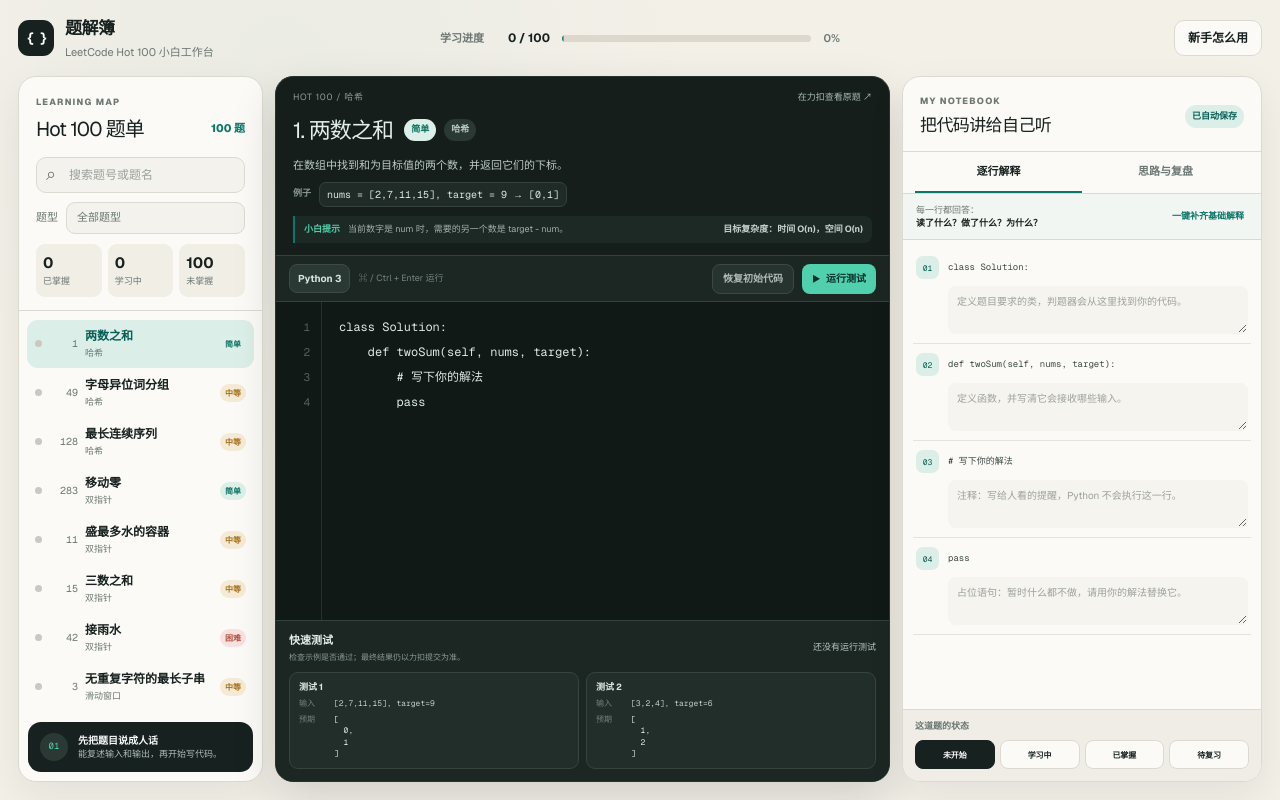
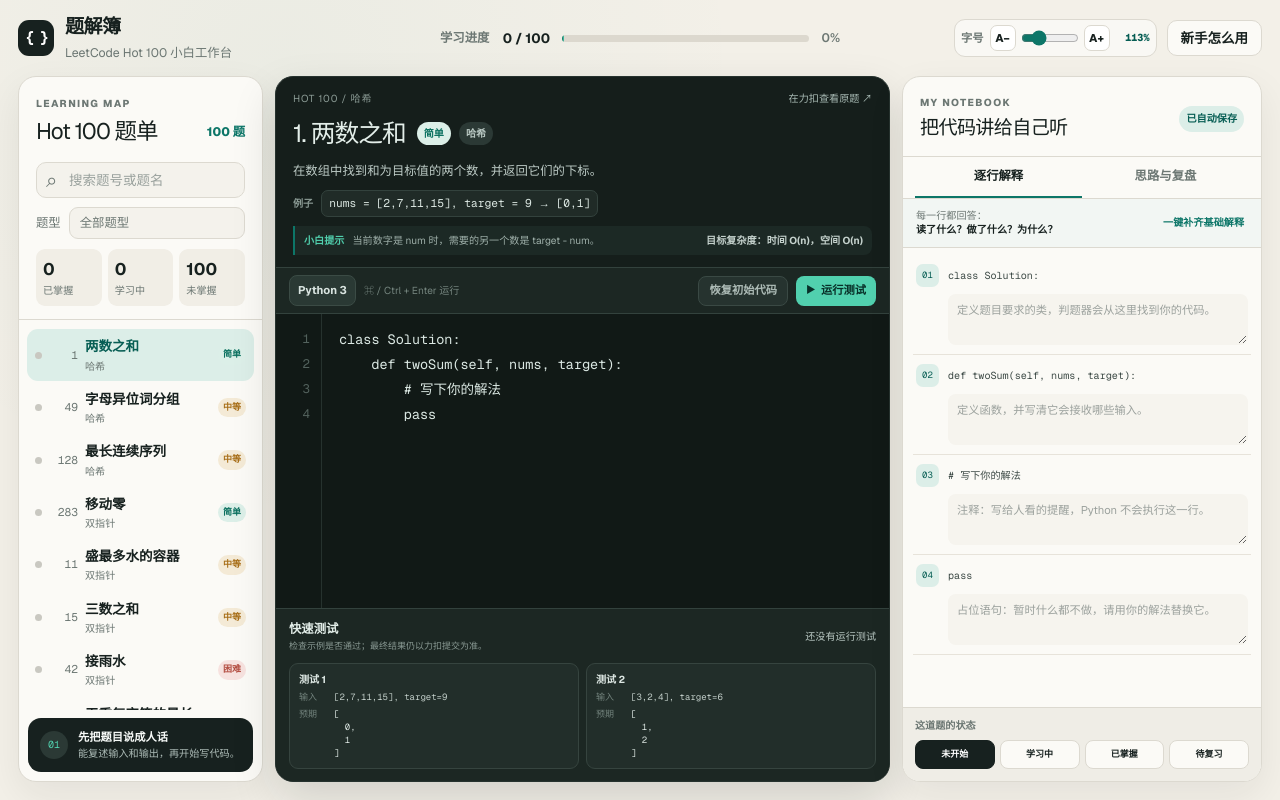
Before and after one commit to cocoyou123456789-sketch/coding-helper, a Next.js app: page / in a window 1280 px wide. Built offline with nearby package versions, Linux system fonts and the light colour scheme.

Commit message:
Add adjustable font sizing

```diff
--- a/app/globals.css
+++ b/app/globals.css
@@ -33,6 +33,7 @@
 
 html {
   background: var(--paper);
+  font-size: var(--app-font-size, 18px);
 }
 
 body {
@@ -131,7 +132,7 @@ a {
   color: #fff;
   display: inline-flex;
   font-family: var(--font-geist-mono), monospace;
-  font-size: 14px;
+  font-size: 0.875rem;
   font-weight: 700;
   height: 36px;
   justify-content: center;
@@ -141,14 +142,14 @@ a {
 
 .brand-block strong {
   display: block;
-  font-size: 17px;
+  font-size: 1.0625rem;
   letter-spacing: -0.03em;
 }
 
 .brand-block div > span {
   color: var(--muted);
   display: block;
-  font-size: 11px;
+  font-size: 0.6875rem;
   margin-top: 2px;
 }
 
@@ -164,12 +165,12 @@ a {
 .header-progress-copy span,
 .header-progress b {
   color: var(--muted);
-  font-size: 11px;
+  font-size: 0.6875rem;
   font-weight: 600;
 }
 
 .header-progress-copy strong {
-  font-size: 12px;
+  font-size: 0.75rem;
 }
 
 .progress-track {
@@ -194,11 +195,70 @@ a {
   justify-content: flex-end;
 }
 
+.font-size-control {
+  align-items: center;
+  background: rgba(255, 255, 255, 0.55);
+  border: 1px solid var(--line);
+  border-radius: 11px;
+  display: inline-flex;
+  flex: 0 0 auto;
+  gap: 5px;
+  height: 38px;
+  padding: 0 6px;
+}
+
+.font-size-control > span {
+  color: var(--muted);
+  font-size: 0.625rem;
+  font-weight: 700;
+  margin-right: 1px;
+}
+
+.font-size-control button {
+  align-items: center;
+  background: var(--panel-strong);
+  border: 1px solid var(--line);
+  border-radius: 7px;
+  display: inline-flex;
+  font-size: 0.625rem;
+  font-weight: 800;
+  height: 26px;
+  justify-content: center;
+  padding: 0;
+  width: 26px;
+}
+
+.font-size-control button:hover:not(:disabled) {
+  border-color: var(--teal);
+  color: var(--teal-dark);
+}
+
+.font-size-control button:disabled {
+  cursor: not-allowed;
+  opacity: 0.35;
+}
+
+.font-size-control input {
+  accent-color: var(--teal);
+  cursor: ew-resize;
+  margin: 0;
+  width: 58px;
+}
+
+.font-size-control output {
+  color: var(--teal-dark);
+  font-family: var(--font-geist-mono), monospace;
+  font-size: 0.5625rem;
+  font-weight: 750;
+  min-width: 35px;
+  text-align: right;
+}
+
 .save-state {
   align-items: center;
   color: var(--muted);
   display: inline-flex;
-  font-size: 11px;
+  font-size: 0.6875rem;
   gap: 7px;
   white-space: nowrap;
 }
@@ -215,7 +275,7 @@ a {
   background: var(--panel);
   border: 1px solid var(--line);
   border-radius: 10px;
-  font-size: 12px;
+  font-size: 0.75rem;
   font-weight: 700;
   min-height: 36px;
   padding: 0 13px;
@@ -253,7 +313,7 @@ a {
 
 .section-kicker {
   color: var(--muted);
-  font-size: 9px;
+  font-size: 0.5625rem;
   font-weight: 800;
   letter-spacing: 0.14em;
 }
@@ -275,14 +335,14 @@ a {
 }
 
 .library-title-row h1 {
-  font-size: 20px;
+  font-size: 1.25rem;
   letter-spacing: -0.045em;
   margin: 0;
 }
 
 .library-title-row > span {
   color: var(--teal);
-  font-size: 11px;
+  font-size: 0.6875rem;
   font-weight: 750;
 }
 
@@ -293,7 +353,7 @@ a {
 
 .search-field > span[aria-hidden] {
   color: var(--muted);
-  font-size: 18px;
+  font-size: 1.125rem;
   left: 10px;
   line-height: 1;
   position: absolute;
@@ -304,7 +364,7 @@ a {
   background: #f4f2ec;
   border: 1px solid var(--line);
   border-radius: 10px;
-  font-size: 12px;
+  font-size: 0.75rem;
   height: 36px;
   padding: 0 11px 0 32px;
   width: 100%;
@@ -318,7 +378,7 @@ a {
   align-items: center;
   color: var(--muted);
   display: grid;
-  font-size: 11px;
+  font-size: 0.6875rem;
   gap: 8px;
   grid-template-columns: auto 1fr;
   margin-top: 9px;
@@ -329,7 +389,7 @@ a {
   background: #f4f2ec;
   border: 1px solid var(--line);
   border-radius: 9px;
-  font-size: 11px;
+  font-size: 0.6875rem;
   height: 32px;
   padding: 0 28px 0 10px;
   width: 100%;
@@ -354,12 +414,12 @@ a {
 }
 
 .mini-stats strong {
-  font-size: 15px;
+  font-size: 0.9375rem;
 }
 
 .mini-stats span {
   color: var(--muted);
-  font-size: 9px;
+  font-size: 0.5625rem;
   margin-top: 1px;
 }
 
@@ -420,7 +480,7 @@ a {
 .problem-number {
   color: var(--muted);
   font-family: var(--font-geist-mono), monospace;
-  font-size: 10px;
+  font-size: 0.625rem;
   text-align: right;
 }
 
@@ -437,19 +497,19 @@ a {
 }
 
 .problem-name strong {
-  font-size: 12px;
+  font-size: 0.75rem;
   font-weight: 650;
 }
 
 .problem-name small {
   color: var(--muted);
-  font-size: 9px;
+  font-size: 0.5625rem;
   margin-top: 2px;
 }
 
 .difficulty {
   border-radius: 999px;
-  font-size: 8px;
+  font-size: 0.5rem;
   font-weight: 700;
   padding: 3px 5px;
 }
@@ -488,7 +548,7 @@ a {
   display: flex;
   flex: 0 0 auto;
   font-family: var(--font-geist-mono), monospace;
-  font-size: 9px;
+  font-size: 0.5625rem;
   height: 28px;
   justify-content: center;
   width: 28px;
@@ -496,7 +556,7 @@ a {
 
 .library-tip p {
   color: #aebdb8;
-  font-size: 9px;
+  font-size: 0.5625rem;
   line-height: 1.5;
   margin: 0;
 }
@@ -504,7 +564,7 @@ a {
 .library-tip strong {
   color: #f7faf8;
   display: block;
-  font-size: 10px;
+  font-size: 0.625rem;
 }
 
 /* Focus area */
@@ -525,7 +585,7 @@ a {
 
 .brief-topline {
   color: var(--editor-muted);
-  font-size: 9px;
+  font-size: 0.5625rem;
   justify-content: space-between;
   letter-spacing: 0.08em;
 }
@@ -547,7 +607,7 @@ a {
 }
 
 .brief-title-row h2 {
-  font-size: 22px;
+  font-size: 1.375rem;
   letter-spacing: -0.04em;
   margin: 0 3px 0 0;
 }
@@ -555,7 +615,7 @@ a {
 .brief-difficulty,
 .topic-badge {
   border-radius: 999px;
-  font-size: 9px;
+  font-size: 0.5625rem;
   font-weight: 700;
   padding: 4px 7px;
 }
@@ -567,7 +627,7 @@ a {
 
 .problem-summary {
   color: #bdcbc6;
-  font-size: 12px;
+  font-size: 0.75rem;
   line-height: 1.65;
   margin: 9px 0 0;
   max-width: 900px;
@@ -582,7 +642,7 @@ a {
 
 .example-row > span {
   color: var(--editor-muted);
-  font-size: 9px;
+  font-size: 0.5625rem;
   font-weight: 700;
   text-transform: uppercase;
 }
@@ -593,7 +653,7 @@ a {
   border-radius: 7px;
   color: #dbe7e2;
   font-family: var(--font-geist-mono), monospace;
-  font-size: 10px;
+  font-size: 0.625rem;
   padding: 4px 7px;
 }
 
@@ -611,14 +671,14 @@ a {
 
 .hint-row > span {
   color: var(--mint);
-  font-size: 9px;
+  font-size: 0.5625rem;
   font-weight: 750;
 }
 
 .hint-row p,
 .hint-row b {
   color: #9fb0aa;
-  font-size: 9px;
+  font-size: 0.5625rem;
   line-height: 1.45;
   margin: 0;
 }
@@ -646,20 +706,20 @@ a {
   border: 1px solid #3b4b45;
   border-radius: 8px;
   color: #d8e3df;
-  font-size: 10px;
+  font-size: 0.625rem;
   font-weight: 700;
   padding: 6px 8px;
 }
 
 .shortcut-label {
   color: #74847e;
-  font-size: 9px;
+  font-size: 0.5625rem;
 }
 
 .dark-button,
 .run-button {
   border-radius: 8px;
-  font-size: 10px;
+  font-size: 0.625rem;
   font-weight: 700;
   height: 30px;
   padding: 0 10px;
@@ -689,7 +749,7 @@ a {
 }
 
 .run-button span {
-  font-size: 8px;
+  font-size: 0.5rem;
 }
 
 .code-editor-wrap {
@@ -705,7 +765,7 @@ a {
   border-right: 1px solid #26322e;
   color: #53625d;
   font-family: var(--font-geist-mono), monospace;
-  font-size: 11px;
+  font-size: 0.6875rem;
   line-height: 25px;
   overflow: hidden;
   padding: 13px 11px 13px 0;
@@ -728,7 +788,7 @@ a {
   color: #dce9e4;
   display: block;
   font-family: var(--font-geist-mono), "SFMono-Regular", Consolas, monospace;
-  font-size: 12px;
+  font-size: 0.75rem;
   height: 100%;
   line-height: 25px;
   min-height: 210px;
@@ -760,18 +820,18 @@ a {
 }
 
 .console-head > div:first-child strong {
-  font-size: 11px;
+  font-size: 0.6875rem;
 }
 
 .console-head > div:first-child span {
   color: var(--editor-muted);
-  font-size: 8px;
+  font-size: 0.5rem;
   margin-top: 2px;
 }
 
 .console-status {
   color: #b9c8c3;
-  font-size: 9px;
+  font-size: 0.5625rem;
   gap: 7px;
   justify-content: flex-end;
   text-align: right;
@@ -831,12 +891,12 @@ a {
 
 .test-card-title strong {
   color: #dce6e2;
-  font-size: 9px;
+  font-size: 0.5625rem;
 }
 
 .test-card-title span {
   color: var(--mint);
-  font-size: 8px;
+  font-size: 0.5rem;
   font-weight: 700;
 }
 
@@ -849,7 +909,7 @@ a {
   color: #c2cec9;
   display: grid;
   font-family: var(--font-geist-mono), monospace;
-  font-size: 8px;
+  font-size: 0.5rem;
   gap: 7px;
   grid-template-columns: 28px minmax(0, 1fr);
   line-height: 1.45;
@@ -870,7 +930,7 @@ a {
 
 .stdout-block {
   color: #aab9b4;
-  font-size: 9px;
+  font-size: 0.5625rem;
   margin-top: 8px;
 }
 
@@ -897,7 +957,7 @@ a {
 }
 
 .notes-head h2 {
-  font-size: 17px;
+  font-size: 1.0625rem;
   letter-spacing: -0.035em;
   margin: 4px 0 0;
 }
@@ -906,7 +966,7 @@ a {
   background: var(--teal-soft);
   border-radius: 999px;
   color: var(--teal-dark);
-  font-size: 9px;
+  font-size: 0.5625rem;
   font-weight: 700;
   padding: 5px 7px;
 }
@@ -924,7 +984,7 @@ a {
   border: 0;
   border-bottom: 2px solid transparent;
   color: var(--muted);
-  font-size: 11px;
+  font-size: 0.6875rem;
   font-weight: 700;
 }
 
@@ -952,7 +1012,7 @@ a {
 
 .line-note-intro p {
   color: var(--muted);
-  font-size: 9px;
+  font-size: 0.5625rem;
   line-height: 1.4;
   margin: 0;
 }
@@ -967,7 +1027,7 @@ a {
   border: 0;
   color: var(--teal);
   flex: 0 0 auto;
-  font-size: 9px;
+  font-size: 0.5625rem;
   font-weight: 750;
   padding: 4px;
 }
@@ -991,7 +1051,7 @@ a {
   color: var(--teal-dark);
   display: flex;
   font-family: var(--font-geist-mono), monospace;
-  font-size: 8px;
+  font-size: 0.5rem;
   height: 23px;
   justify-content: center;
   width: 23px;
@@ -1000,7 +1060,7 @@ a {
 .line-note-card > code {
   color: #3c4945;
   font-family: var(--font-geist-mono), monospace;
-  font-size: 9px;
+  font-size: 0.5625rem;
   line-height: 23px;
   overflow: hidden;
   text-overflow: ellipsis;
@@ -1011,7 +1071,7 @@ a {
   background: #f6f4ee;
   border: 1px solid transparent;
   border-radius: 8px;
-  font-size: 10px;
+  font-size: 0.625rem;
   grid-column: 2;
   line-height: 1.55;
   min-height: 48px;
@@ -1042,7 +1102,7 @@ a {
 .review-notes-view label > span {
   align-items: center;
   display: flex;
-  font-size: 11px;
+  font-size: 0.6875rem;
   font-weight: 750;
   gap: 7px;
 }
@@ -1053,7 +1113,7 @@ a {
   border-radius: 50%;
   color: #fff;
   display: flex;
-  font-size: 8px;
+  font-size: 0.5rem;
   height: 20px;
   justify-content: center;
   width: 20px;
@@ -1062,7 +1122,7 @@ a {
 .review-notes-view small {
   color: var(--muted);
   display: block;
-  font-size: 9px;
+  font-size: 0.5625rem;
   margin: 4px 0 6px 27px;
 }
 
@@ -1070,7 +1130,7 @@ a {
   background: #f5f3ed;
   border: 1px solid var(--line);
   border-radius: 10px;
-  font-size: 10px;
+  font-size: 0.625rem;
   line-height: 1.65;
   padding: 9px 10px;
   resize: vertical;
@@ -1093,7 +1153,7 @@ a {
 .mastery-box > span {
   color: var(--muted);
   display: block;
-  font-size: 9px;
+  font-size: 0.5625rem;
   font-weight: 700;
   margin-bottom: 7px;
 }
@@ -1108,7 +1168,7 @@ a {
   background: var(--panel);
   border: 1px solid var(--line);
   border-radius: 8px;
-  font-size: 8px;
+  font-size: 0.5rem;
   font-weight: 700;
   height: 29px;
   padding: 0 3px;
@@ -1144,7 +1204,7 @@ a {
 }
 
 .guide-dialog h2 {
-  font-size: 22px;
+  font-size: 1.375rem;
   letter-spacing: -0.04em;
   margin: 5px 0 18px;
 }
@@ -1153,7 +1213,7 @@ a {
   background: #ece9e1;
   border: 0;
   border-radius: 50%;
-  font-size: 18px;
+  font-size: 1.125rem;
   height: 30px;
   line-height: 1;
   position: absolute;
@@ -1182,21 +1242,27 @@ a {
   border-radius: 9px;
   color: var(--teal-dark);
   display: flex;
-  font-size: 11px;
+  font-size: 0.6875rem;
   height: 30px;
   justify-content: center;
 }
 
 .guide-dialog li strong {
   display: block;
-  font-size: 12px;
+  font-size: 0.75rem;
 }
 
 .guide-dialog li p {
   color: var(--muted);
-  font-size: 10px;
+  font-size: 0.625rem;
   line-height: 1.55;
   margin: 3px 0 0;
+}
+
+@media (max-width: 1650px) {
+  .save-state {
+    display: none;
+  }
 }
 
 @media (max-width: 1400px) {
@@ -1217,7 +1283,7 @@ a {
   }
 
   .problem-summary {
-    font-size: 11px;
+    font-size: 0.6875rem;
   }
 }
 
@@ -1276,6 +1342,14 @@ a {
     display: none;
   }
 
+  .font-size-control > span {
+    display: none;
+  }
+
+  .font-size-control input {
+    width: 44px;
+  }
+
   .workspace {
     display: block;
   }
@@ -1305,7 +1379,7 @@ a {
   }
 
   .brief-title-row h2 {
-    font-size: 19px;
+    font-size: 1.1875rem;
   }
 
   .hint-row {
@@ -1365,6 +1439,23 @@ a {
   }
 }
 
+@media (max-width: 480px) {
+  .font-size-control input {
+    display: none;
+  }
+
+  .button-quiet {
+    font-size: 0;
+    padding: 0;
+    width: 36px;
+  }
+
+  .button-quiet::after {
+    content: "?";
+    font-size: 1rem;
+  }
+}
+
 @media (prefers-reduced-motion: reduce) {
   *,
   *::before,
--- a/app/page.tsx
+++ b/app/page.tsx
@@ -36,6 +36,10 @@ type RunState =
   | { phase: "error"; message: string; results: WorkerTestResult[]; stdout?: string };
 
 const STORAGE_KEY = "leetcode-hot100-study-notebook-v1";
+const FONT_SIZE_KEY = "leetcode-hot100-font-size-v1";
+const MIN_FONT_SIZE = 16;
+const MAX_FONT_SIZE = 24;
+const DEFAULT_FONT_SIZE = 18;
 
 const statusLabels: Record<LearningStatus, string> = {
   todo: "未开始",
@@ -109,6 +113,7 @@ export default function Home() {
   const [runState, setRunState] = useState<RunState>({ phase: "idle", message: "还没有运行测试", results: [] });
   const [hydrated, setHydrated] = useState(false);
   const [showGuide, setShowGuide] = useState(false);
+  const [fontSize, setFontSize] = useState(DEFAULT_FONT_SIZE);
   const workerRef = useRef<Worker | null>(null);
   const timeoutRef = useRef<ReturnType<typeof setTimeout> | null>(null);
   const editorRef = useRef<HTMLTextAreaElement | null>(null);
@@ -120,6 +125,7 @@ export default function Home() {
   );
   const currentRecord = mergeRecord(currentProblem, records[currentProblem.id]);
   const codeLines = currentRecord.code.split("\n");
+  const fontScale = Math.round((fontSize / MIN_FONT_SIZE) * 100);
 
   const topics = useMemo(
     () => ["全部题型", ...Array.from(new Set(problems.map((problem) => problem.topic)))],
@@ -154,6 +160,10 @@ export default function Home() {
             setSelectedId(parsed.selectedId);
           }
         }
+        const savedFontSize = Number(window.localStorage.getItem(FONT_SIZE_KEY));
+        if (Number.isInteger(savedFontSize) && savedFontSize >= MIN_FONT_SIZE && savedFontSize <= MAX_FONT_SIZE) {
+          setFontSize(savedFontSize);
+        }
       } catch {
         // A damaged local note should not stop the site from opening.
       } finally {
@@ -170,6 +180,12 @@ export default function Home() {
     }, 250);
     return () => window.clearTimeout(timer);
   }, [hydrated, records, selectedId]);
+
+  useEffect(() => {
+    document.documentElement.style.setProperty("--app-font-size", `${fontSize}px`);
+    if (!hydrated) return;
+    window.localStorage.setItem(FONT_SIZE_KEY, String(fontSize));
+  }, [fontSize, hydrated]);
 
   useEffect(() => {
     return () => {
@@ -330,6 +346,36 @@ export default function Home() {
 
         <div className="header-actions">
           <span className="save-state"><i />笔记自动保存在本机</span>
+          <div className="font-size-control" aria-label="字体大小调节">
+            <span>字号</span>
+            <button
+              type="button"
+              aria-label="减小字体"
+              onClick={() => setFontSize((current) => Math.max(MIN_FONT_SIZE, current - 1))}
+              disabled={fontSize === MIN_FONT_SIZE}
+            >
+              A−
+            </button>
+            <input
+              type="range"
+              min={MIN_FONT_SIZE}
+              max={MAX_FONT_SIZE}
+              step="1"
+              value={fontSize}
+              onChange={(event) => setFontSize(Number(event.target.value))}
+              aria-label="调整字体大小"
+              aria-valuetext={`${fontScale}%`}
+            />
+            <button
+              type="button"
+              aria-label="增大字体"
+              onClick={() => setFontSize((current) => Math.min(MAX_FONT_SIZE, current + 1))}
+              disabled={fontSize === MAX_FONT_SIZE}
+            >
+              A+
+            </button>
+            <output aria-live="polite">{fontScale}%</output>
+          </div>
           <button className="button button-quiet" type="button" onClick={() => setShowGuide(true)}>新手怎么用</button>
         </div>
       </header>
```
Also changed, not shown: 1 other file (tests, documents, lock files or other folders).
